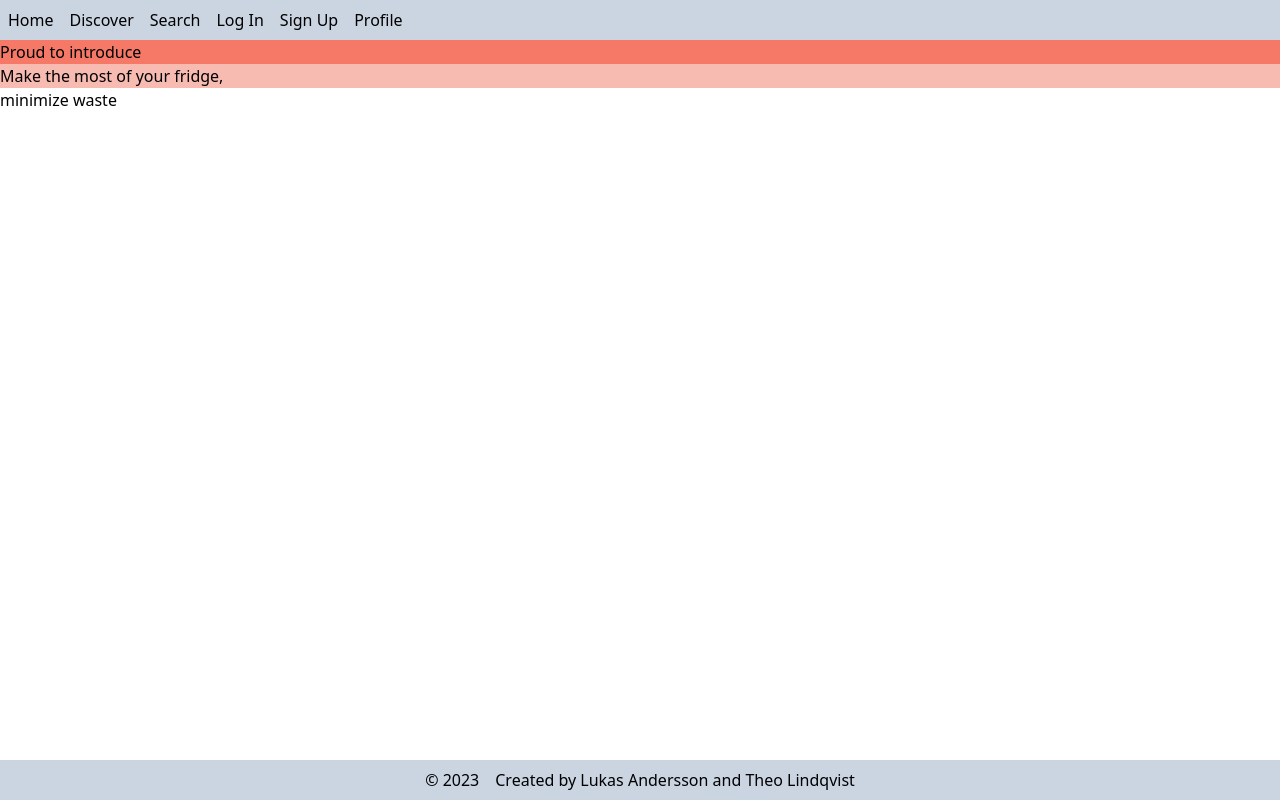
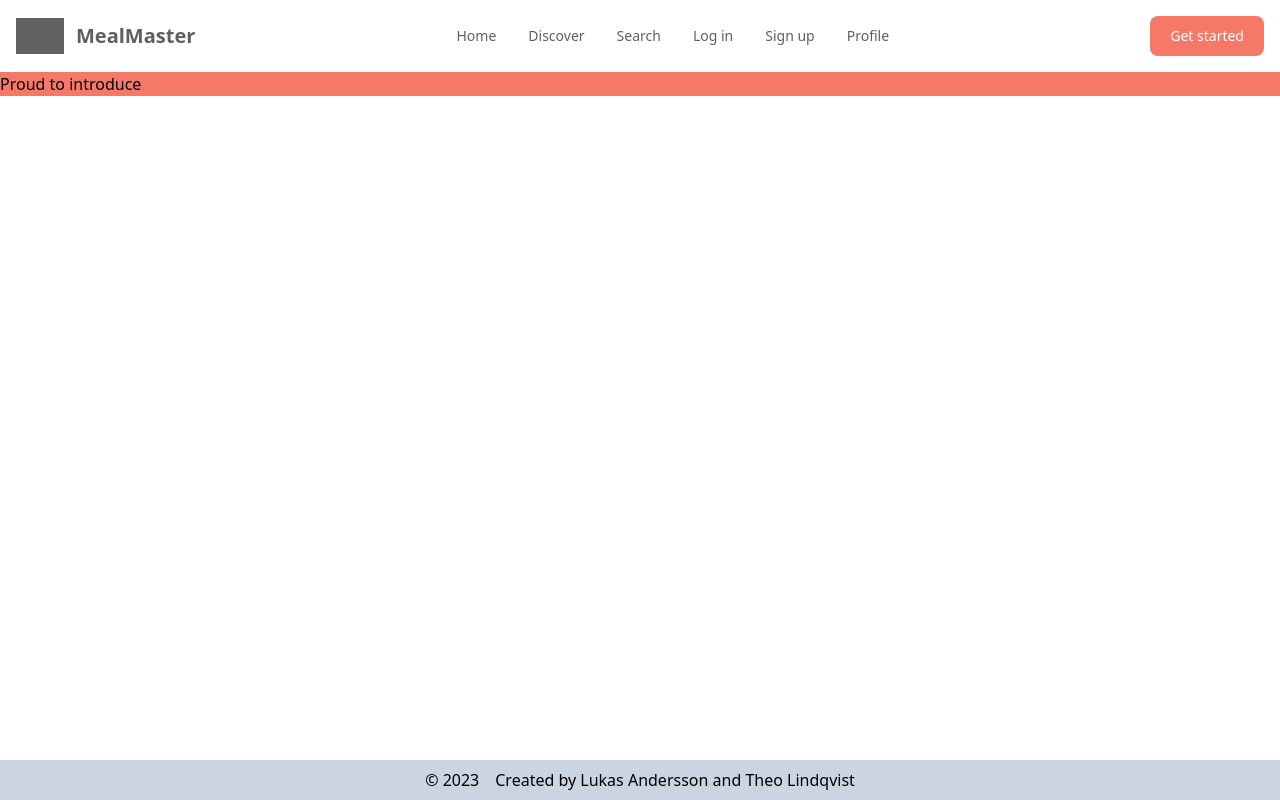
Before and after one commit to LukeyBit/Gyarb2023, a React (Create React App) app in the folder client/: page / in a window 1280 px wide. Built offline with nearby package versions, Linux system fonts and the light colour scheme; grey boxes are pictures that could not be loaded.

Commit message:
Created navbar

```diff
--- a/client/src/components/Navbar.jsx
+++ b/client/src/components/Navbar.jsx
@@ -3,15 +3,44 @@
 
 const Navbar = () => {
   return (
-    <nav>
-      <ul className='flex flex-row gap-4 p-2 bg-slate-300' >
-        <li><Link to='/' >Home</Link></li>
-        <li><Link to='/discover' >Discover</Link></li>
-        <li><Link to='/search' >Search</Link></li>
-        <li><Link to='/login' >Log In</Link></li>
-        <li><Link to='/signup' >Sign Up</Link></li>
-        <li><Link to='/profile' >Profile</Link></li>
-      </ul>
+    <nav className='navbar'>
+      <div className='navbar__container'>
+        <div className='navbar__logo'>
+          <img src='https://flowbite.com/docs/images/logo.svg' className='navbar__logo-img' alt='MealMaster Logo' />
+          <span className='navbar__logo-text'>MealMaster</span>
+        </div>
+        <div className='navbar__cta'>
+          <button type='button' className='navbar__cta-btn'>Get started</button>
+          <button data-collapse-toggle='navbar-cta' type='button' className='navbar__menu-btn' aria-controls='navbar-cta' aria-expanded='false'>
+            <span className='sr-only'>Open main menu</span>
+            <svg className='w-6 h-6' aria-hidden='true' fill='currentColor' viewBox='0 0 20 20' xmlns='http://www.w3.org/2000/svg'>
+              <path fill-rule='evenodd' d='M3 5a1 1 0 011-1h12a1 1 0 110 2H4a1 1 0 01-1-1zM3 10a1 1 0 011-1h12a1 1 0 110 2H4a1 1 0 01-1-1zM3 15a1 1 0 011-1h12a1 1 0 110 2H4a1 1 0 01-1-1z' clip-rule='evenodd' />
+              </svg>
+          </button>
+        </div>
+        <div className='navbar__menu' id='navbar-cta'>
+          <ul>
+            <li>
+              <Link to='/' className='navbar__menu-link navbar__menu-link--active'>Home</Link>
+            </li>
+            <li>
+              <Link to='/discover' className='navbar__menu-link '>Discover</Link>
+            </li>
+            <li>
+              <Link to='/search' className='navbar__menu-link'>Search</Link>
+            </li>
+            <li>
+              <Link to='/login' className='navbar__menu-link'>Log in</Link>
+            </li>
+            <li>
+              <Link to='/signup' className='navbar__menu-link'>Sign up</Link>
+            </li>
+            <li>
+              <Link to='/profile' className='navbar__menu-link'>Profile</Link>
+            </li>
+          </ul>
+        </div>
+      </div>
     </nav>
   )
 }
--- a/client/src/containers/Home.jsx
+++ b/client/src/containers/Home.jsx
@@ -4,8 +4,6 @@
   return (
     <div>
       <p className='bg-primary' >Proud to introduce</p>
-      <h1 className="bg-secondary" >Make the most of your fridge,</h1>
-      <h1 className="" >minimize waste</h1>
     </div>
 
   )
--- a/client/src/index.css
+++ b/client/src/index.css
@@ -3,7 +3,42 @@
 @tailwind utilities;
 
 @layer components {
-  .btn {
-    @apply bg-blue-500 text-white font-bold py-2 px-4 rounded;
+  .navbar {
+    @apply bg-white border-gray-200 px-2 sm:px-4 py-2.5
+  }
+  .navbar__container {
+    @apply container flex flex-wrap items-center justify-between mx-auto;
+  }
+  .navbar__logo {
+    @apply flex items-center;
+  }
+  .navbar__logo-img {
+    @apply h-6 mr-3 sm:h-9;
+    filter: invert(1);
+  }
+  .navbar__logo-text {
+    @apply self-center text-xl font-semibold whitespace-nowrap text-text-color-primary;
+  }
+  .navbar__cta {
+    @apply flex md:order-2;
+  }
+  .navbar__cta-btn {
+    @apply text-white bg-primary hover:bg-secondary focus:ring-4 focus:outline-none focus:ring-fill-color font-medium rounded-lg text-sm px-5 py-2.5 text-center mr-3 md:mr-0;
+  }
+  .navbar__menu-btn {
+    @apply inline-flex items-center p-2 text-sm text-primary rounded-lg md:hidden hover:bg-secondary hover:text-white focus:outline-none focus:ring-2 focus:ring-primary
+  }
+  .navbar__menu {
+    @apply items-center justify-between hidden w-full md:flex md:w-auto md:order-1;
+    /* hidden */
+  }
+  .navbar__menu ul {
+    @apply flex flex-col p-4 mt-4 border border-gray-100 rounded-lg bg-fill-color md:flex-row md:space-x-8 md:mt-0 md:text-sm md:font-medium md:border-0 md:bg-white
+  }
+  .navbar__menu-link {
+    @apply block py-2 pl-3 pr-4 text-text-color-primary rounded hover:bg-gray-100 md:hover:bg-transparent md:hover:text-text-color-secondary md:p-0
+  }
+  .navbar__menu-link--active {
+    @apply text-text-color-secondary bg-secondary rounded md:bg-transparent md:text-text-color-primary md:p-0 !important;
   }
 }
--- a/client/src/index.jsx
+++ b/client/src/index.jsx
@@ -12,7 +12,7 @@
 root.render(
   <React.StrictMode>
     <Provider store={store}>
-      <BrowserRouter>
+      <BrowserRouter active='true' >
         <App />
       </BrowserRouter>
     </Provider>
--- a/client/tailwind.config.js
+++ b/client/tailwind.config.js
@@ -1,6 +1,7 @@
 /** @type {import('tailwindcss').Config} */
 const colors = require('tailwindcss/colors')
 module.exports = {
+  darkMode: 'class',
   mode: 'jit',
   content: [
     './src/**/*.html',
```
